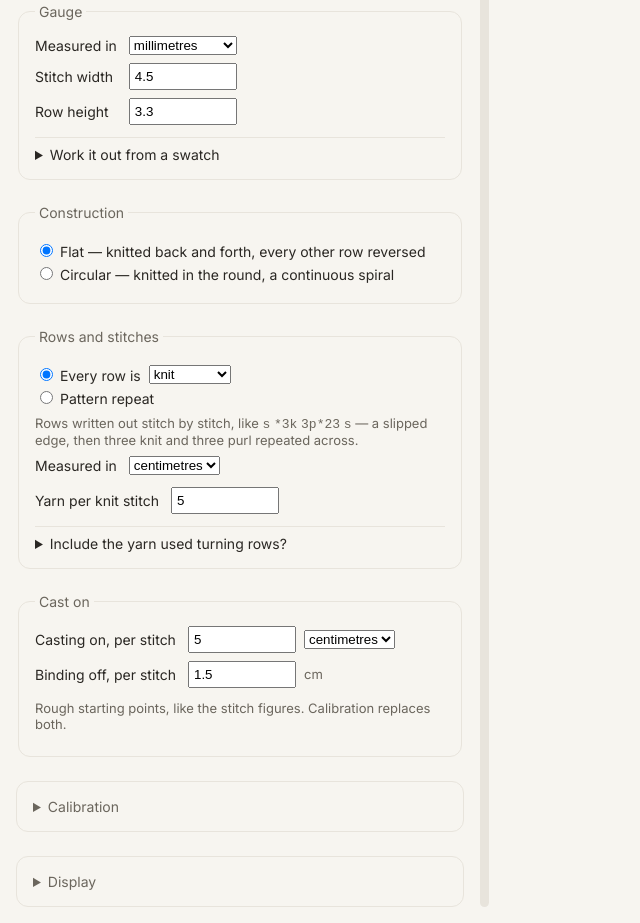
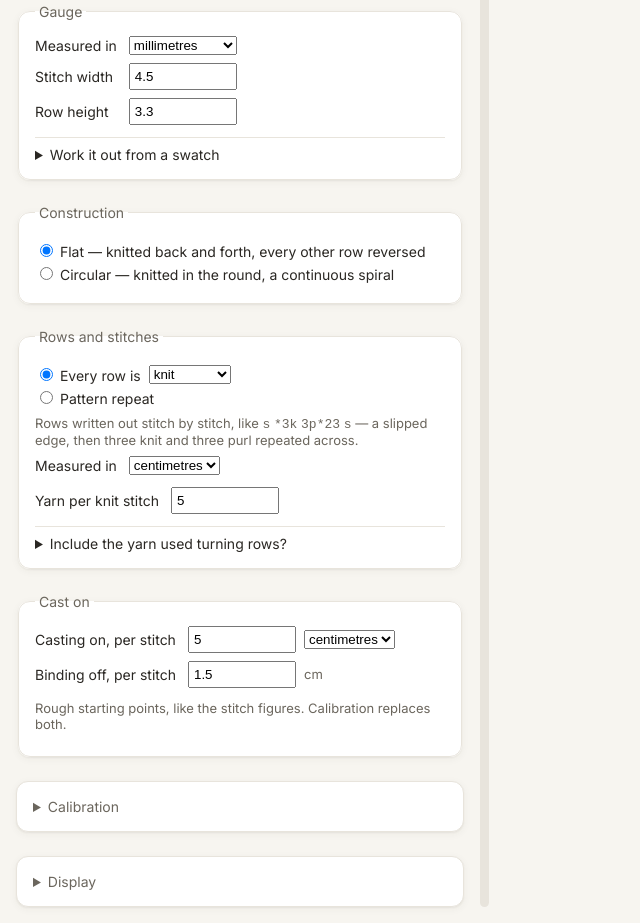
Before and after one commit to athifm/planned_pooling, a plain HTML site: page index.html in a window 1280 px wide. Shown: the part 551-1474 px from the top of the page, without its empty margins (0-640 px from the left). Drawn offline with Linux system fonts and the light colour scheme.

Commit message:
Make the top-level panels cards
Phase 1 step 6, the last of the phase. fieldset and .panelSection take
--c-surface and --shadow-card on top of the hairline and radius they already
had. Nested groups -- .subSection and .swatch -- keep a line and a heading and
are now commented as deliberately not cards, because giving them the same
treatment is the obvious next edit and the thing that turns a settings panel
into a stack of boxes.

Dark mode resolves this differently without a second rule: --shadow-card is
none there, so the card is carried by --c-surface sitting lighter than the
page. A shadow on a dark ground reads as grime rather than lift.

Verified on a fresh port. Light: white cards on #f7f5f0 with the two-layer
shadow. Dark: #1f2125 cards on #16171a, shadow none, hairline border. Nested
sections transparent and unshadowed in both. 72/72 calibration checks, console
clean.

Phase 1 is complete: tokens, theming, colour, the artboard rule, type, spacing
and cards.

Co-Authored-By: Claude Opus 5 <noreply@anthropic.com>

```diff
--- a/style.css
+++ b/style.css
@@ -396,7 +396,12 @@ h1 {
   }
 }
 
+/* A top-level panel is a card: surface, hairline, panel radius, card shadow.
+   In dark --shadow-card is none, so the card is carried by the surface sitting
+   lighter than the page instead -- a shadow on a dark ground reads as grime. */
 fieldset {
+  background: var(--c-surface);
+  box-shadow: var(--shadow-card);
   border: 1px solid var(--c-line);
   border-radius: var(--r-panel);
   padding: var(--sp-4);
@@ -419,6 +424,8 @@ fieldset {
    not look half broken; a sub-section sits inside one. */
 
 .panelSection {
+  background: var(--c-surface);
+  box-shadow: var(--shadow-card);
   border: 1px solid var(--c-line);
   border-radius: var(--r-panel);
   padding: var(--sp-4);
@@ -444,6 +451,8 @@ fieldset {
   margin-bottom: var(--sp-3);
 }
 
+/* A group inside a card gets a line and a heading, never another card.
+   Nesting cards is what turns a settings panel into a stack of boxes. */
 .subSection {
   margin-top: var(--sp-3);
   border-top: 1px solid var(--c-line);
```
